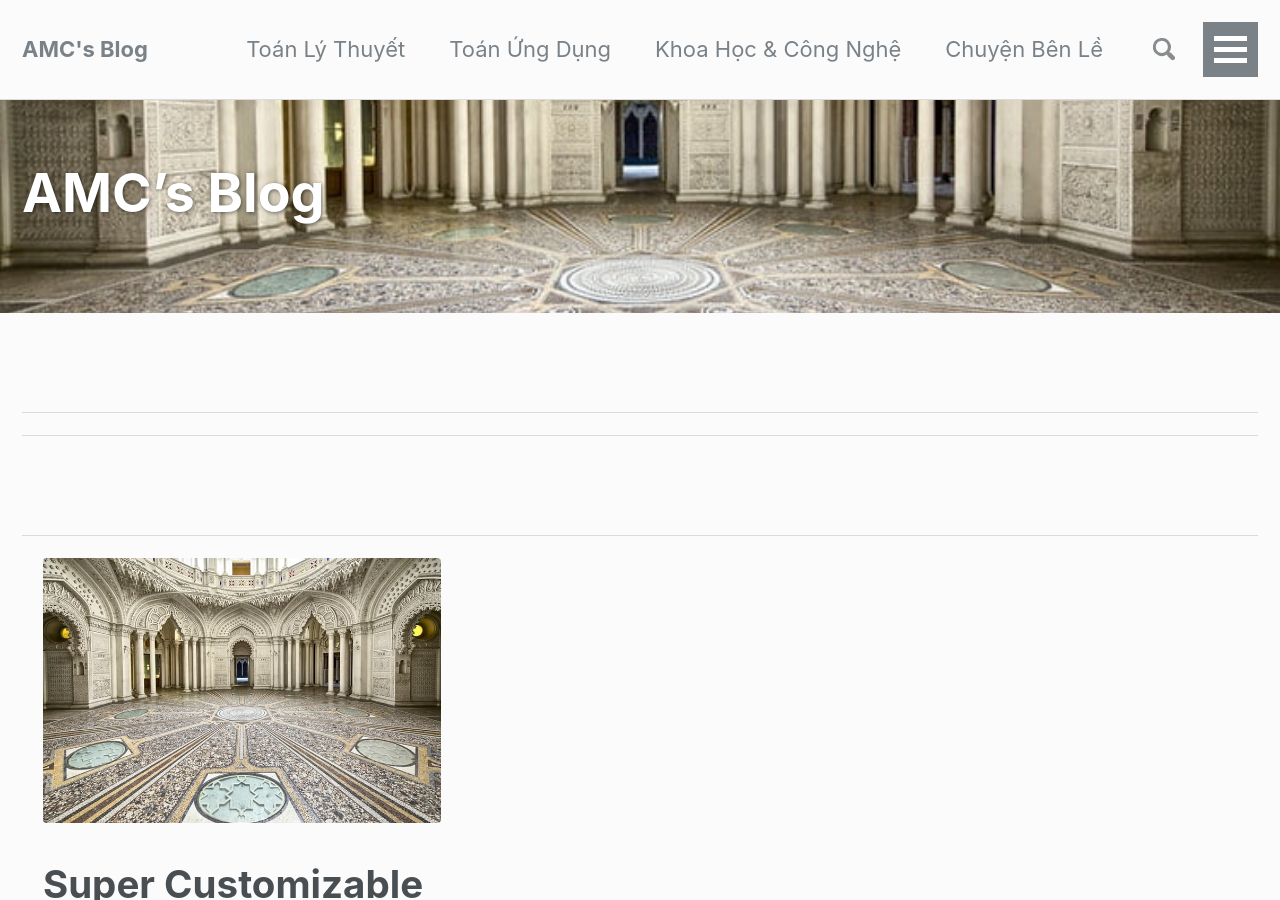
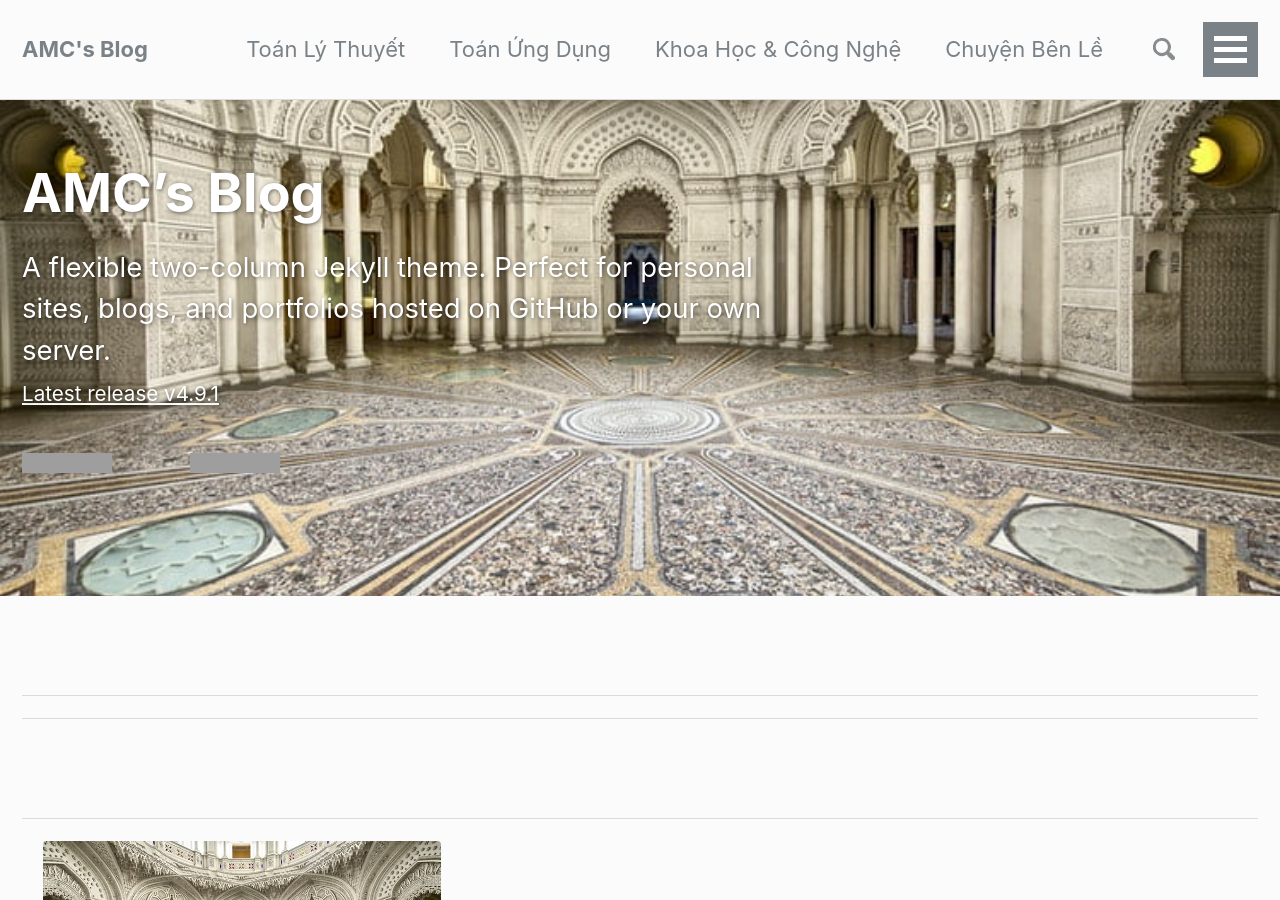
Before and after one commit to amcblog/testvon.github.io, a Jekyll site: the page built from _pages/about.md, in a window 1280 px wide and 900 px high. Built offline with Jekyll 4.4.1, drawn with Linux system fonts in a browser that asks for light colours; nearby versions of some CDN libraries; grey boxes are pictures that could not be loaded.

Commit message:
Update about.md

```diff
--- a/_pages/about.md
+++ b/_pages/about.md
@@ -4,6 +4,8 @@
 header:
   overlay_color: "#5e616c"
   overlay_image: /images/header-1.jpeg
+  caption:
+excerpt: 'A flexible two-column Jekyll theme. Perfect for personal sites, blogs, and portfolios hosted on GitHub or your own server.<br /> <small><a href="https://github.com/mmistakes/minimal-mistakes/releases/tag/4.9.1">Latest release v4.9.1</a></small><br /><br /> {::nomarkdown}<iframe style="display: inline-block;" src="https://ghbtns.com/github-btn.html?user=mmistakes&repo=minimal-mistakes&type=star&count=true&size=large" frameborder="0" scrolling="0" width="160px" height="30px"></iframe> <iframe style="display: inline-block;" src="https://ghbtns.com/github-btn.html?user=mmistakes&repo=minimal-mistakes&type=fork&count=true&size=large" frameborder="0" scrolling="0" width="158px" height="30px"></iframe>{:/nomarkdown}'
 feature_row:
   - image_path: /images/header-1.jpeg
     alt: "customizable"
```
